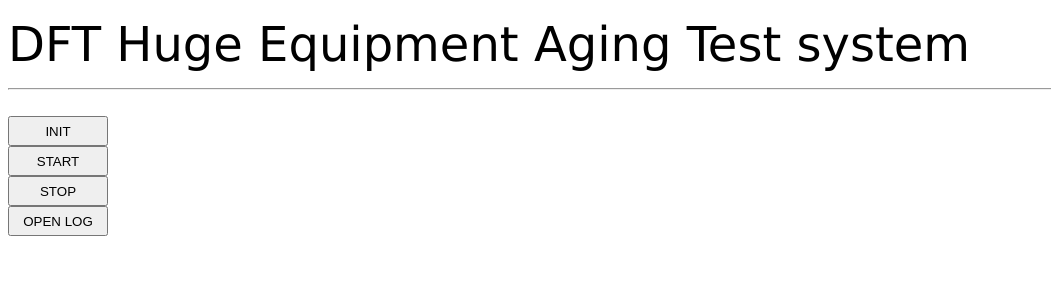
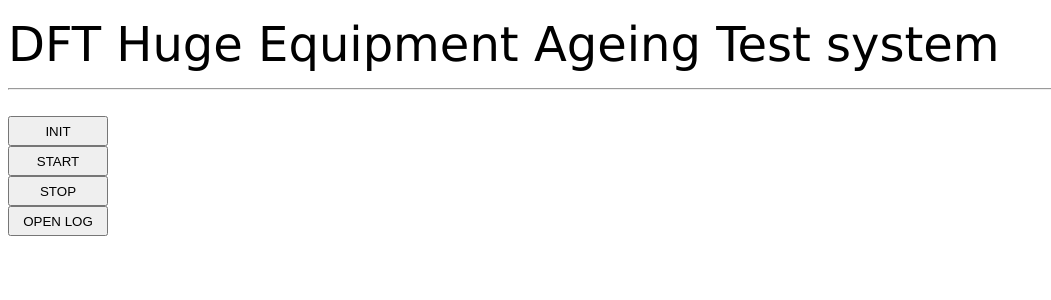
Before and after one commit to Damon-wenc/Auto-Test-Framework, a Python web app: template templates/index_show.html in a window 1280 px wide. Shown: the top 300 px of the page, without its empty margins (0-1051 px from the left). Run offline with Jinja, Linux system fonts and the light colour scheme; the template is opened without the code that fills it, so the values that code supplies are empty.

Commit message:
Errr... It seems ageing is sightly better than aging.

```diff
--- a/templates/index_show.html
+++ b/templates/index_show.html
@@ -9,7 +9,7 @@
 
 
 <p><font size="20" face="Verdana">
-DFT Huge Equipment Aging Test system
+DFT Huge Equipment Ageing Test system
 </font></p>
 <hr />
 <br />
```
